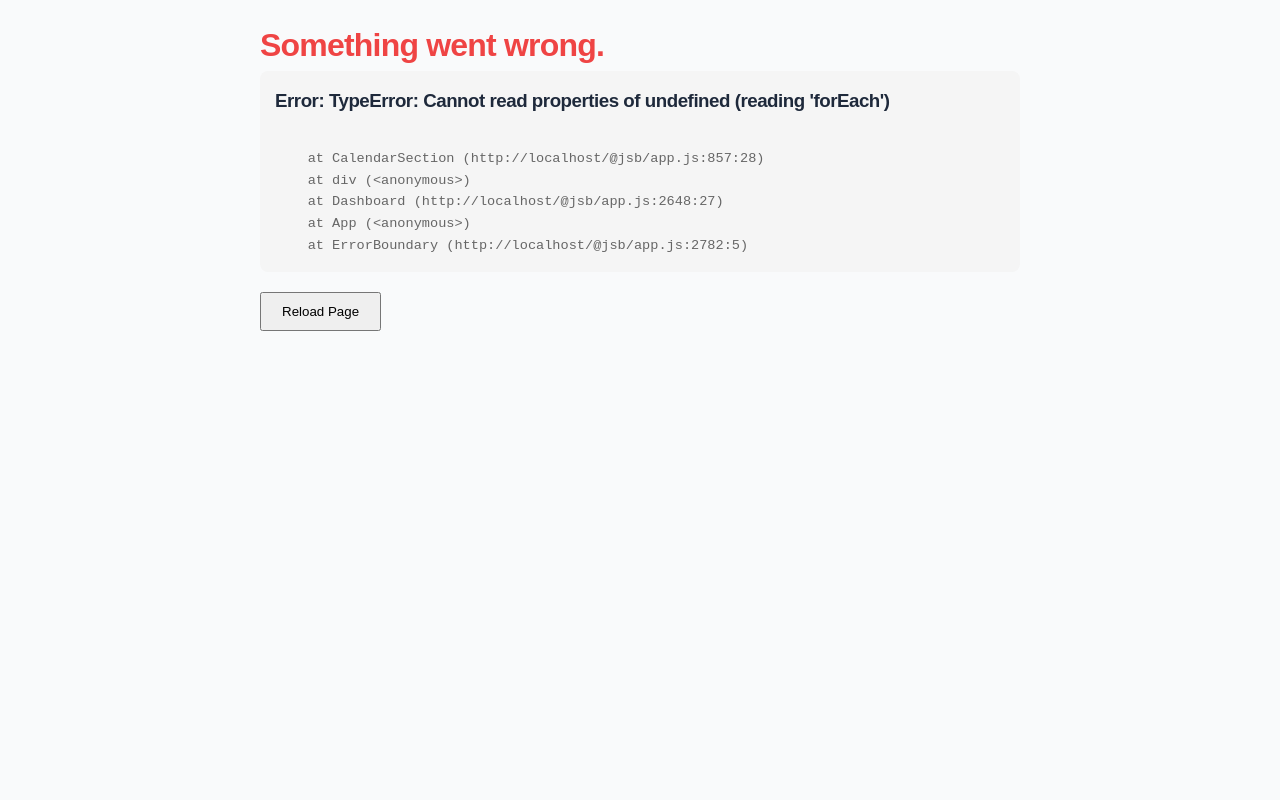
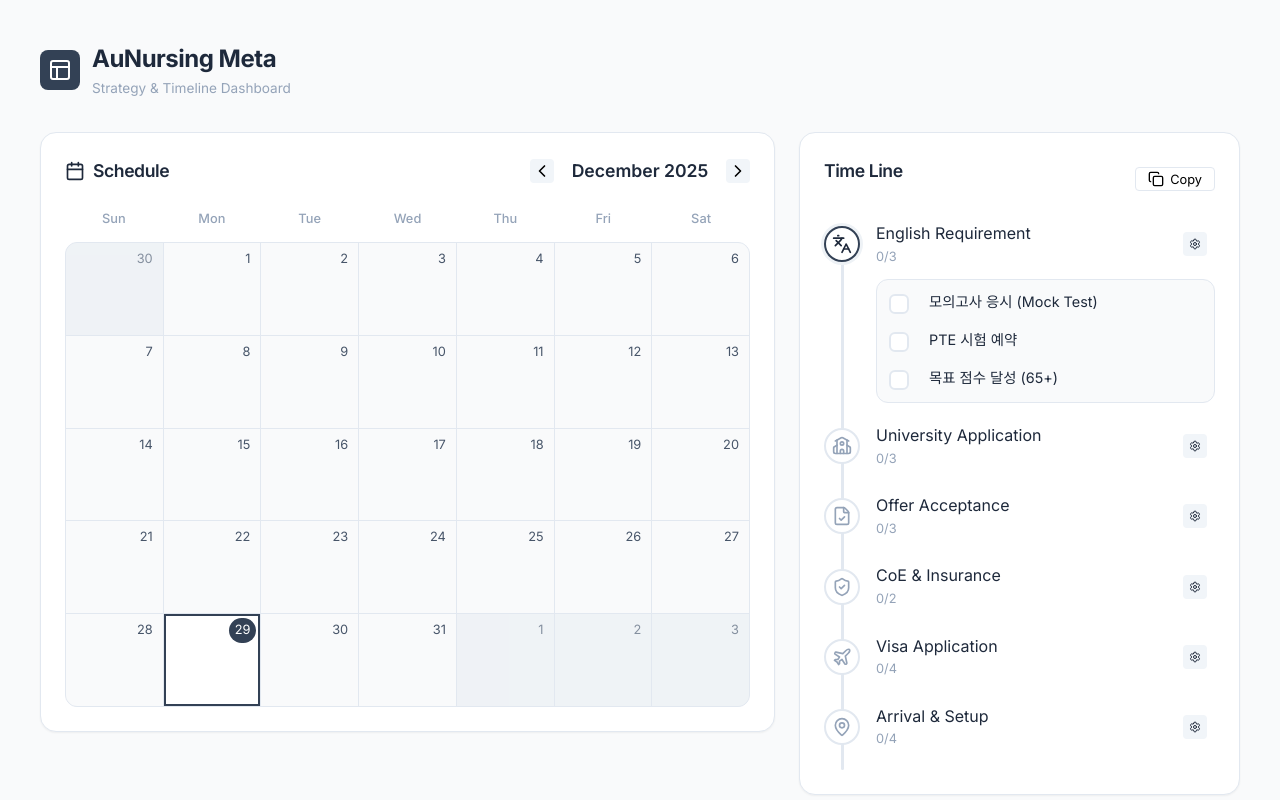
Before and after one commit to seheenottehui/aus-nursing-navigation, a React (Vite) app: page / in a window 1280 px wide. Shown: the top 800 px of the page. Built offline with nearby package versions, Linux system fonts and the light colour scheme.

Commit message:
Fix CalendarSection prop names

```diff
--- a/src/App.jsx
+++ b/src/App.jsx
@@ -53,8 +53,9 @@ function Dashboard() {
 
             {/* 1. CALENDAR (Left Column) */}
             <CalendarSection
-                uniqueEvents={data.calendarEvents || []}
-                setUniqueEvents={(newEvents) => updateSection('calendarEvents', newEvents)}
+                timelineData={data.timelineData || []}
+                manualEvents={data.calendarEvents || []}
+                setManualEvents={(newEvents) => updateSection('calendarEvents', newEvents)}
             />
 
             {/* 2. TIMELINE (Right Column Top) */}
```
